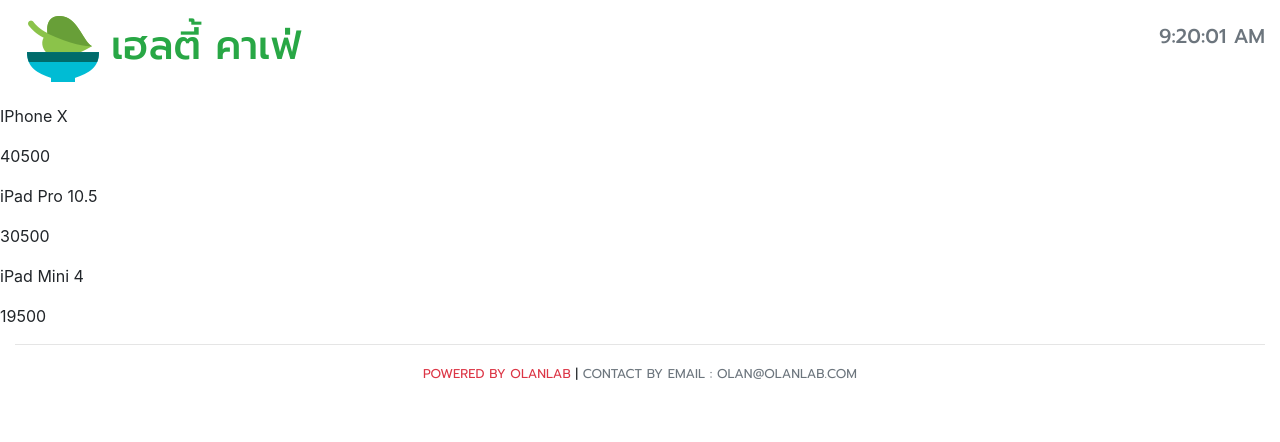
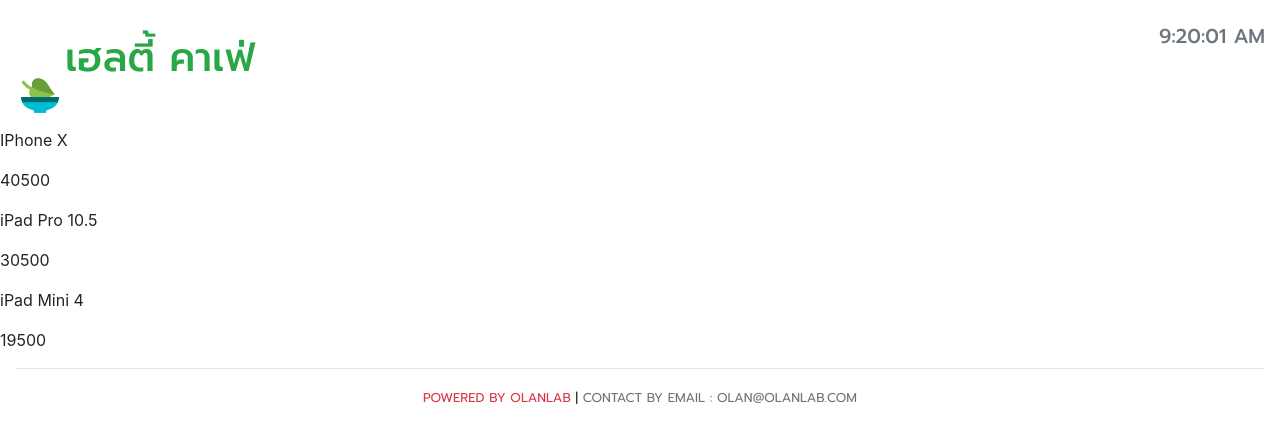
Before and after one commit to olanlab/react-web-development, a React (Create React App) app in the folder client2/: page / in a window 1280 px wide. Shown: the top 442 px of the page. Built offline with nearby package versions, Linux system fonts and the light colour scheme.

Commit message:
36.inline-style

```diff
--- a/client2/src/components/Header.js
+++ b/client2/src/components/Header.js
@@ -23,13 +23,20 @@
   tick() {
     this.setState({ date: new Date() }); //เมือมีการเรียก setState จะไปเรียก render ต่อ
   }
+
   render() {
+    // const style = { height: 50, marginTop: 50 };
+
     return (
       <div className="container-fluid">
         <div className="row">
           <div className="col-md-8 text-left">
             <h1 className="text-success">
-              <img src="/images/logo/logo.png" alt="" />
+              <img
+                style={{ height: 50, marginTop: 70 }}
+                src="/images/logo/logo.png"
+                alt=""
+              />
               เฮลตี้ คาเฟ่
             </h1>
           </div>
```
